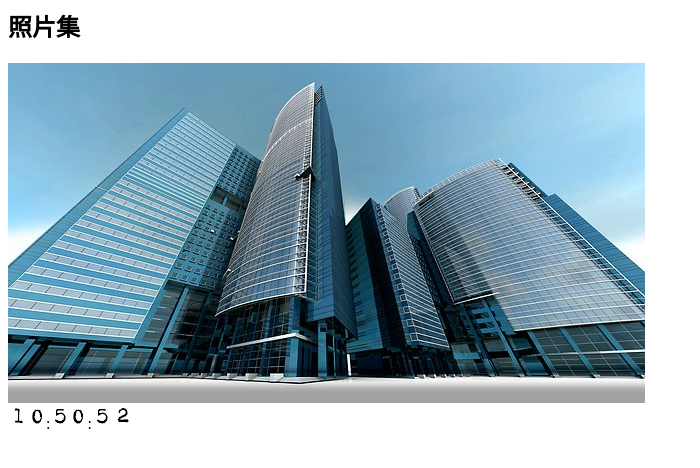
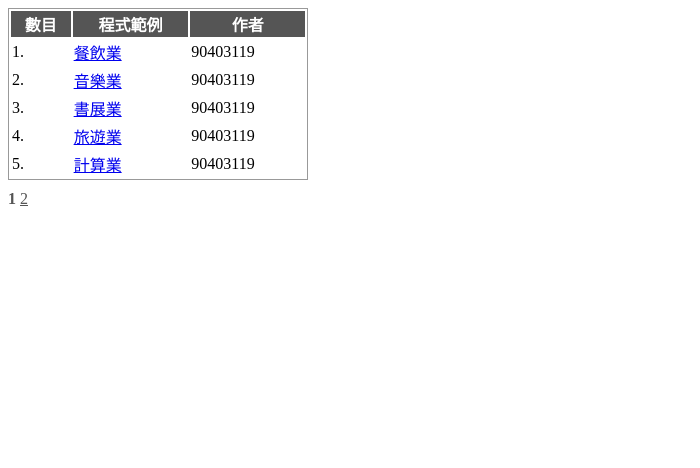
Before and after one commit to 0970082266/0970082266.github.io, a plain HTML site: page index.html in a window 1280 px wide. Shown: the whole page, without its empty margins (0-700 px from the left). Drawn offline with Linux system fonts and the light colour scheme.

Commit message:
Add files via upload

```diff
--- a/index.html
+++ b/index.html
@@ -1,66 +1,92 @@
+<!DOCTYPE html>
 <html>
-<!DOCTYPE html>
-<html lang="en">
 <head>
-<meta charset="UTF-8">
-<meta name="viewport" content="width=device-width, initial-scale=1.0">
-<meta http-equiv="X-UA-Compatible" content="ie=edge">
-<title>照片集</title>
-
+<meta charset="utf-8"/>
+<title>期末作業.html</title>
+<style type="text/css">
+th { background-color : #555; color: white; }
+table, #books { border : 1px solid #999;
+                width : 300px;}
+#nav { margin : 10px 0;}
+#nav a { color : #555; }
+.active { text-decoration : none;
+          font-weight : bold; }
+</style>
+<script src="jquery-3.2.1.min.js"></script>
+<script>
+$(document).ready(function(){
+   var rowsPage = 5;  // 每頁有幾列
+   // 取得表格共幾列
+   var totalRows = $('#books tr').length;
+   // 計算頁數
+   var numPages = Math.floor(totalRows/rowsPage);
+   var mod = totalRows % rowsPage; // 餘數
+   if (mod > 0) numPages++; // 不能整除
+   for ( i = 0; i < numPages;i++ ) {
+      var pageNum = i + 1;  // 頁碼超連結
+      $('#nav').append('<a href="#" rel="' +
+                 i + '">' + pageNum + '</a> ');
+   }  // 顯示第1頁
+   $('#books tr').hide().slice(0, rowsPage).show();
+   $('#nav a:first').addClass('active');
+   // 按下頁碼超連結
+   $('#nav a').click(function(event) {
+      $('#nav a').removeClass('active');
+      $(this).addClass('active');
+      var currPage = $(this).attr('rel');
+      var begin = currPage * rowsPage;
+      var end = begin + rowsPage;
+      $('#books tr').hide().slice(begin, end).show();
+      event.preventDefault();
+   });
+});
+</script>
 </head>
-<body onload="startClock()" onunload="stopClock()">
-<h2>照片集</h2>
-<img src="pic00.jpg" alt="" onmousedown="this.src=nextImage()"
-                           onmouseover="this.src=randomImage()">
-<div id="show"></div>
-<script>
-    var curIndex=0;
-    var imgArray = new Array();
-    var pics=10;
-    for(i=0;i<pics;i++)
-    {
-        imgArray[i]=new Image();
-        if(i<10)
-        imgArray[i].src="pic0"+i+".jpg";
-        else
-        imgArray[i].src="pic"+i+".jpg";
-    }
-    function nextImage(){
-        curIndex++;
-        curIndex=curIndex % pics;
-        return(imgArray[curIndex].src);
-    }
-    function randomImage(){
-        curIndex=Math.floor(Math.random()*pics);
-        return(imgArray[curIndex].src);
-    }
-    //時間
-    var timer = null;
-// 顯示數字圖片
-function displayClock(num) {
-var dig = parseInt(num/10);
-var timetag="<img src='images\\" + dig + ".gif'>";
-dig = num%10;
-timetag +="<img src='images\\" + dig + ".gif'>";
-return timetag;
-}
-// 停止計時
-function stopClock() {
-clearTimeout(timer);
-}
-// 開始計時
-function startClock() {
-var time = new Date();
-// 取得時間
-var hours = displayClock(time.getHours()) + ":";
-var minutes = displayClock(time.getMinutes()) + ":";
-var seconds = displayClock(time.getSeconds());
-// 顯示時間
-show.innerHTML = hours + minutes + seconds;
-timer = setTimeout("startClock()",1000);
-}
-
-   </script>
-
+<body>
+<div class="content">
+   <table>
+    <thead>
+      <tr>
+         <th>數目</th><th>程式範例</th><th>作者</th>
+      </tr>
+    </thead>
+    <tbody id="books">
+      <tr>
+         <td>1.</td>
+         <td><a id="餐飲類" href="01\餐飲業.html">餐飲業</a></td>
+         <td>90403119</td>
+      </tr><tr>
+         <td>2.</td>
+         <td><a id="音樂類" href="02\音樂業.html">音樂業</a></td>
+         <td>90403119</td>
+      </tr><tr>
+         <td>3.</td>
+         <td><a id="書展類" href="03\書展業.html">書展業</a></td>
+         <td>90403119</td>
+      </tr><tr>
+         <td>4.</td>
+         <td><a id="旅遊類" href="04\旅遊業.html">旅遊業</a></td>
+         <td>90403119</td>
+      </tr><tr>
+         <td>5.</td>
+         <td><a id="計算類" href="05\計算業.html">計算業</a></td>
+         <td>90403119</td>
+      </tr><tr>
+         <td>6.</td>
+         <td><a id="學校類" href="06\學校業.html">學校業</a></td>
+         <td>90403119</td>
+       </tr><tr>
+          <td>7.</td>
+          <td>攝影業</td>
+          <td>90403119</td>
+        </tr><tr>
+           <td>7.</td>
+           <td>金融業</td>
+           <td>90403119</td>
+      </tr>
+    </tbody>
+  </table>
+  <div id="nav"></div>
+</div>
 </body>
 </html>
```
